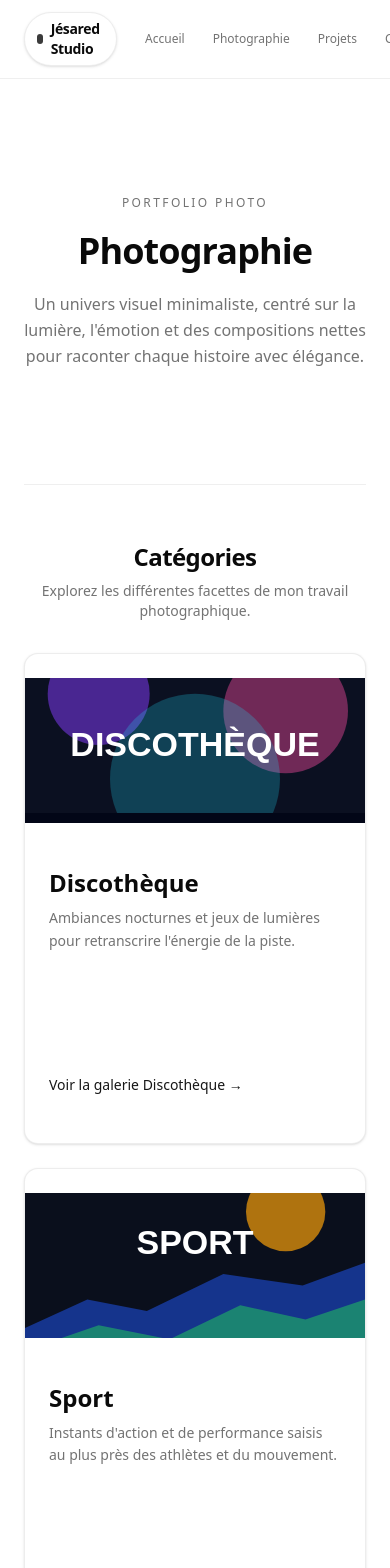
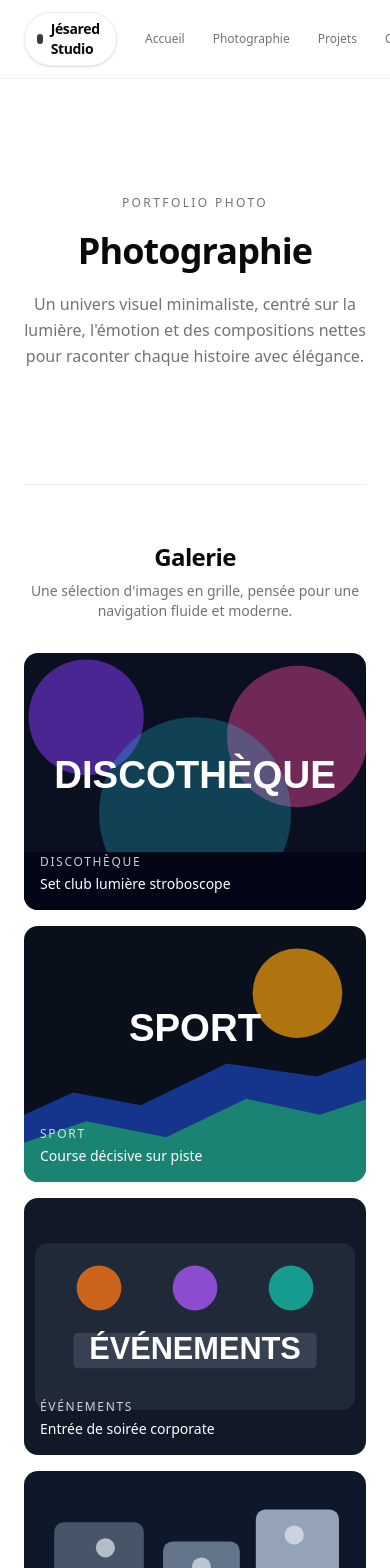
Before and after one commit to jesared/jesared-refonte, a Next.js app: page /photographie in a window 390 px wide. Shown: the top 1568 px of the page. Built offline with nearby package versions, Linux system fonts and the light colour scheme.

Commit message:
feat: add responsive gallery section to photographie page

```diff
--- a/app/photographie/page.tsx
+++ b/app/photographie/page.tsx
@@ -39,6 +39,45 @@ const categories = [
   },
 ];
 
+const galleryItems = [
+  {
+    title: "Set club lumière stroboscope",
+    category: "Discothèque",
+    href: "/photographie/discotheque",
+    image: "/photographie/categories/discotheque.svg",
+  },
+  {
+    title: "Course décisive sur piste",
+    category: "Sport",
+    href: "/photographie/sport",
+    image: "/photographie/categories/sport.svg",
+  },
+  {
+    title: "Entrée de soirée corporate",
+    category: "Événements",
+    href: "/photographie/evenements",
+    image: "/photographie/categories/evenements.svg",
+  },
+  {
+    title: "Mise en scène produit premium",
+    category: "Produits",
+    href: "/photographie/produits",
+    image: "/photographie/categories/produits.svg",
+  },
+  {
+    title: "Foule et ambiance DJ set",
+    category: "Discothèque",
+    href: "/photographie/discotheque",
+    image: "/photographie/categories/discotheque.svg",
+  },
+  {
+    title: "Moment fort de cérémonie",
+    category: "Événements",
+    href: "/photographie/evenements",
+    image: "/photographie/categories/evenements.svg",
+  },
+];
+
 export default function PhotographiePage() {
   return (
     <PageContainer>
@@ -51,6 +90,36 @@ export default function PhotographiePage() {
           Un univers visuel minimaliste, centré sur la lumière, l&apos;émotion et des compositions
           nettes pour raconter chaque histoire avec élégance.
         </p>
+      </section>
+
+      <section className="border-t border-border/60 py-14 sm:py-16">
+        <div className="mb-8 text-center sm:mb-10">
+          <h2 className="text-2xl font-semibold tracking-tight sm:text-3xl">Galerie</h2>
+          <p className="mt-2 text-sm text-muted-foreground sm:text-base">
+            Une sélection d&apos;images en grille, pensée pour une navigation fluide et moderne.
+          </p>
+        </div>
+
+        <div className="grid grid-cols-1 gap-4 md:grid-cols-2 lg:grid-cols-3">
+          {galleryItems.map((item) => (
+            <Link key={item.title} href={item.href} className="group relative block overflow-hidden rounded-xl focus-visible:outline-none focus-visible:ring-2 focus-visible:ring-ring">
+              <div className="relative aspect-[4/3]">
+                <Image
+                  src={item.image}
+                  alt={item.title}
+                  fill
+                  className="object-cover transition-transform duration-300 group-hover:scale-[1.03]"
+                  sizes="(min-width: 1024px) 30vw, (min-width: 768px) 45vw, 100vw"
+                />
+                <div className="absolute inset-0 bg-black/0 transition-colors duration-300 group-hover:bg-black/15" />
+                <div className="absolute inset-x-0 bottom-0 p-4 text-white">
+                  <p className="text-xs uppercase tracking-[0.14em] text-white/80">{item.category}</p>
+                  <p className="mt-1 text-sm font-medium sm:text-base">{item.title}</p>
+                </div>
+              </div>
+            </Link>
+          ))}
+        </div>
       </section>
 
       <section className="border-t border-border/60 py-14 sm:py-16">
```
